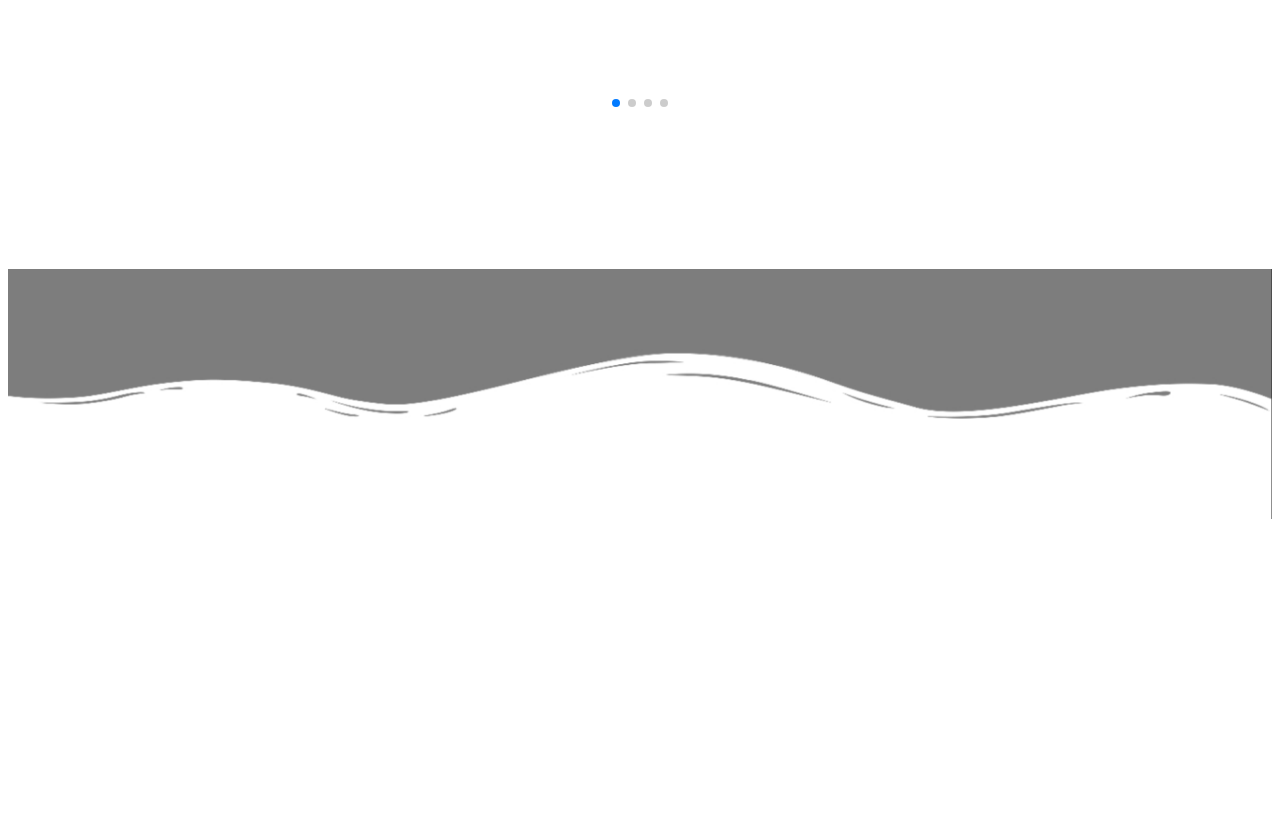
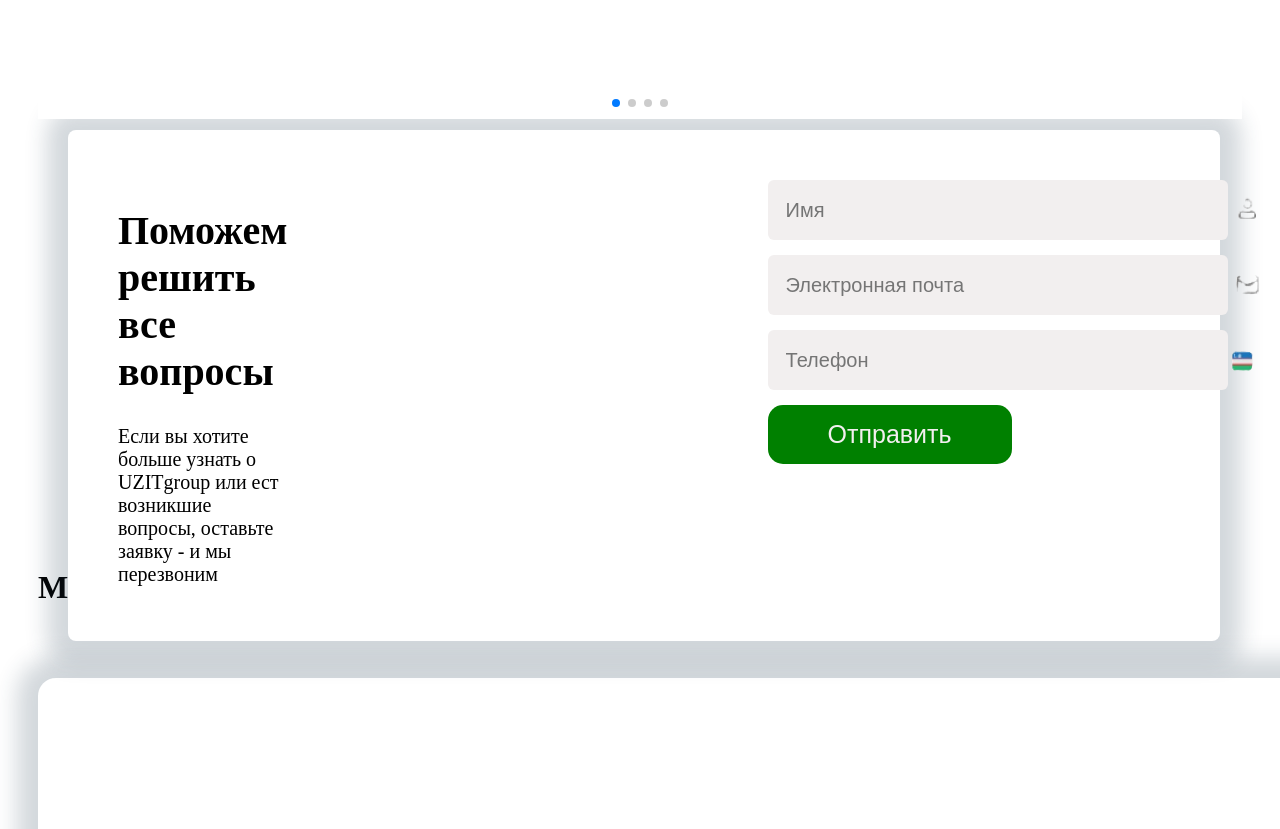
Before and after one commit to ProgrammerUz067/markaz, a React (Vite) app: page / in a window 1280 px wide. Shown: the part 3120-3949 px from the top of the page. Built offline with nearby package versions, Linux system fonts and the light colour scheme.

Commit message:
contacts

```diff
--- a/src/components/Contact/Contact.css
+++ b/src/components/Contact/Contact.css
@@ -6,7 +6,7 @@
 
 .contact-model{
   position: absolute;
-  top: 2650px;
+  top: 3250px;
   background: #fff;
   -webkit-box-shadow: 0px 0px 22px 21px rgba(34, 60, 80, 0.2);
   -moz-box-shadow: 0px 0px 22px 21px rgba(34, 60, 80, 0.2);
@@ -18,6 +18,8 @@
   padding-top: 35px;
   padding-bottom: 35px;
   margin-left: 60px;
+  width: 90%;
+  padding-top: 50px;
 }
 
 .contact-model .text-contact{
@@ -36,7 +38,7 @@
 
 .contact-model .form-contact{
   width: 40%;
-  margin-left: 250px;
+  margin-left: 450px;
 }
 
 .contact-model .form-contact form{
--- a/src/components/Contact/Contact.jsx
+++ b/src/components/Contact/Contact.jsx
@@ -1,6 +1,5 @@
 import React from "react";
 import "./Contact.css";
-import img from "../../img/main2.png";
 import name from "../../img/name.png"
 import email from "../../img/email.png"
 import flag from "../../img/flag.png"
@@ -8,7 +7,6 @@ import flag from "../../img/flag.png"
 const Contact = () => {
   return (
     <div className="contact">
-      <img src={img} alt="" className="img-contact" />
       <div className="contact-model">
         <div className="text-contact">
           <h1 className="title-contact">Поможем решить все вопросы</h1>
```
